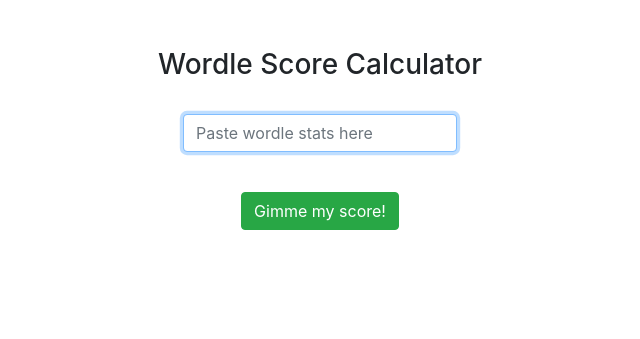
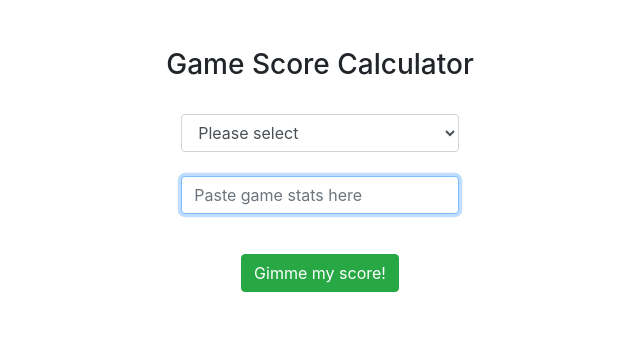
Before and after one commit to dn288/wordle-calc, a Flask app: page / in a window 1280 px wide. Shown: the part 56-395 px from the top of the page, without its empty margins (320-960 px from the left). Run offline with Flask 2, Linux system fonts and the light colour scheme.

Commit message:
added katapat calc

```diff
--- a/app.py
+++ b/app.py
@@ -11,34 +11,63 @@
 @app.route("/", methods=["GET", "POST"])
 def wordle_calc():
     if request.method == "POST":
+        game = request.form.get("game")
         stats = request.form.get("stats")
-        if not stats:
-            flash("ERROR - Please enter stats!", category="err")
-            return render_template("wordle_calc.html")
-        try:
-            x = re.search(r"^(STATISTICS\s([0-9][0-9]?[0-9]?)\sPlayed\s([0-9][0-9]?[0-9]?)\sWin\s%\s([0-9][0-9]?[0-9]?)\sCurrent\sStreak\s([0-9][0-9]?[0-9]?)\sMax\sStreak\sGUESS\sDISTRIBUTION\s1\s([0-9][0-9]?)\s2\s([0-9][0-9]?[0-9]?)\s3\s([0-9][0-9]?[0-9]?)\s4\s([0-9][0-9]?[0-9]?)\s5\s([0-9][0-9]?[0-9]?)\s6\s([0-9][0-9]?[0-9]?)\s)", stats)
-            if x:
-                total_games = int(x.group(2))
-                percentage = int(x.group(3))
-                cur_streak = int(x.group(4))
-                max_streak = int(x.group(5))
-                ones = int(x.group(6))
-                twos = int(x.group(7))
-                threes = int(x.group(8))
-                fours = int(x.group(9))
-                fives = int(x.group(10))
-                sixes = int(x.group(11))
+        if game == "wordle":
+            if not stats:
+                flash("ERROR - Please enter stats!", category="err")
+                return render_template("wordle_calc.html")
+            try:
+                x = re.search(r"^(STATISTICS\s([0-9][0-9]?[0-9]?)\sPlayed\s([0-9][0-9]?[0-9]?)\sWin\s%\s([0-9][0-9]?[0-9]?)\sCurrent\sStreak\s([0-9][0-9]?[0-9]?)\sMax\sStreak\sGUESS\sDISTRIBUTION\s1\s([0-9][0-9]?)\s2\s([0-9][0-9]?[0-9]?)\s3\s([0-9][0-9]?[0-9]?)\s4\s([0-9][0-9]?[0-9]?)\s5\s([0-9][0-9]?[0-9]?)\s6\s([0-9][0-9]?[0-9]?)\s)", stats)
+                if x:
+                    total_games = int(x.group(2))
+                    percentage = int(x.group(3))
+                    cur_streak = int(x.group(4))
+                    max_streak = int(x.group(5))
+                    ones = int(x.group(6))
+                    twos = int(x.group(7))
+                    threes = int(x.group(8))
+                    fours = int(x.group(9))
+                    fives = int(x.group(10))
+                    sixes = int(x.group(11))
 
-                score = ((ones*1 + twos*2 + threes*3 + fours*4 + fives*5 + sixes*6)/total_games)/(percentage/100)
-                flash("Success!", category="success")
-                return render_template("wordle_calc.html", score=f"Your Wordle score is {score:.3f}")
-            else:
+                    score = ((ones*1 + twos*2 + threes*3 + fours*4 + fives*5 + sixes*6)/total_games)/(percentage/100)
+                    flash("Success!", category="success")
+                    return render_template("wordle_calc.html", score=f"Your Wordle score is {score:.3f}")
+                else:
+                    flash("ERROR - Stats format not valid!", category="err")
+                    return render_template("wordle_calc.html")
+            except:
                 flash("ERROR - Stats format not valid!", category="err")
                 return render_template("wordle_calc.html")
-        except:
-            flash("ERROR - Stats format not valid!", category="err")
-            return render_template("wordle_calc.html")
+        elif game == "katapat":
+            stats = request.form.get("stats")
+            if not stats:
+                flash("ERROR - Please enter stats!", category="err")
+                return render_template("wordle_calc.html")
+            try:
+                x = re.search(r"^(STATISTIK\s([0-9][0-9]?[0-9]?)\sMain\s([0-9][0-9]?[0-9]?)\s%\sMenang\s([0-9][0-9]?[0-9]?)\sKombo\sSemasa\s([0-9][0-9]?[0-9]?)\sKombo\sMaksima\sTABURAN\sTEKAAN\s1\s([0-9][0-9]?)\s2\s([0-9][0-9]?[0-9]?)\s3\s([0-9][0-9]?[0-9]?)\s4\s([0-9][0-9]?[0-9]?)\s5\s([0-9][0-9]?[0-9]?)\s6\s([0-9][0-9]?[0-9]?))", stats)
+                if x:
+                    total_games = int(x.group(2))
+                    percentage = int(x.group(3))
+                    cur_streak = int(x.group(4))
+                    max_streak = int(x.group(5))
+                    ones = int(x.group(6))
+                    twos = int(x.group(7))
+                    threes = int(x.group(8))
+                    fours = int(x.group(9))
+                    fives = int(x.group(10))
+                    sixes = int(x.group(11))
 
+                    score = ((ones*1 + twos*2 + threes*3 + fours*4 + fives*5 + sixes*6)/total_games)/(percentage/100)
+                    flash("Success!", category="success")
+                    return render_template("wordle_calc.html", score=f"Your Katapat score is {score:.3f}")
+                else:
+                    flash("ERROR - Stats format not valid!", category="err")
+                    return render_template("wordle_calc.html")
+            except:
+                flash("ERROR - Stats format not valid!", category="err")
+                return render_template("wordle_calc.html")
     else:
         return render_template("wordle_calc.html")
 
--- a/templates/wordle_calc.html
+++ b/templates/wordle_calc.html
@@ -5,13 +5,19 @@
 <br/>
 <br/>
 <form action="/" method ="POST">
-    <h3 align="center">Wordle Score Calculator</h3>
+    <h3 align="center">Game Score Calculator</h3>
+    <br/>
     <div class="form-group">
+        <select class="form-control mx-auto w-25" id="game"  name="game" placeholder="Please select">
+            <option value="" selected disabled>Please select</option>
+            <option value="wordle">Wordle</option>
+            <option value="katapat">Katapat</option>
+        </select>
         <label for="stats"></label>
-        <input type="text"  autofocus class="form-control mx-auto w-auto" id="stats" name="stats" placeholder="Paste wordle stats here" autofocus=>
-        </div>
+        <input type="text"  autofocus class="form-control mx-auto w-25" id="stats" name="stats" placeholder="Paste game stats here" autofocus=>
+    </div>
     <br/>
-        <div class="d-grid gap-2 d-md-flex justify-content-md-center" align="center">
+    <div class="d-grid gap-2 d-md-flex justify-content-md-center" align="center">
         <button type="submit" class="btn btn-success">Gimme my score!</button>
     </div>
     <br/>
```
